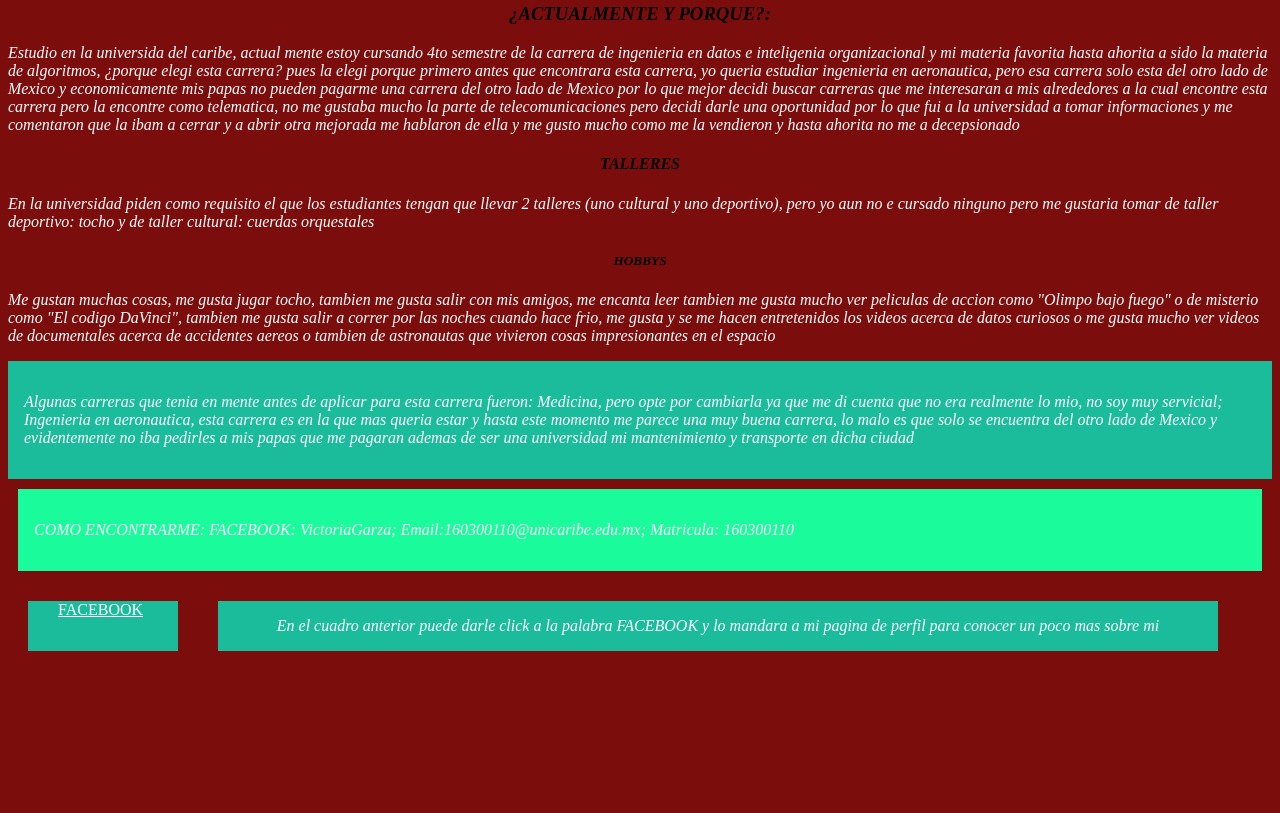
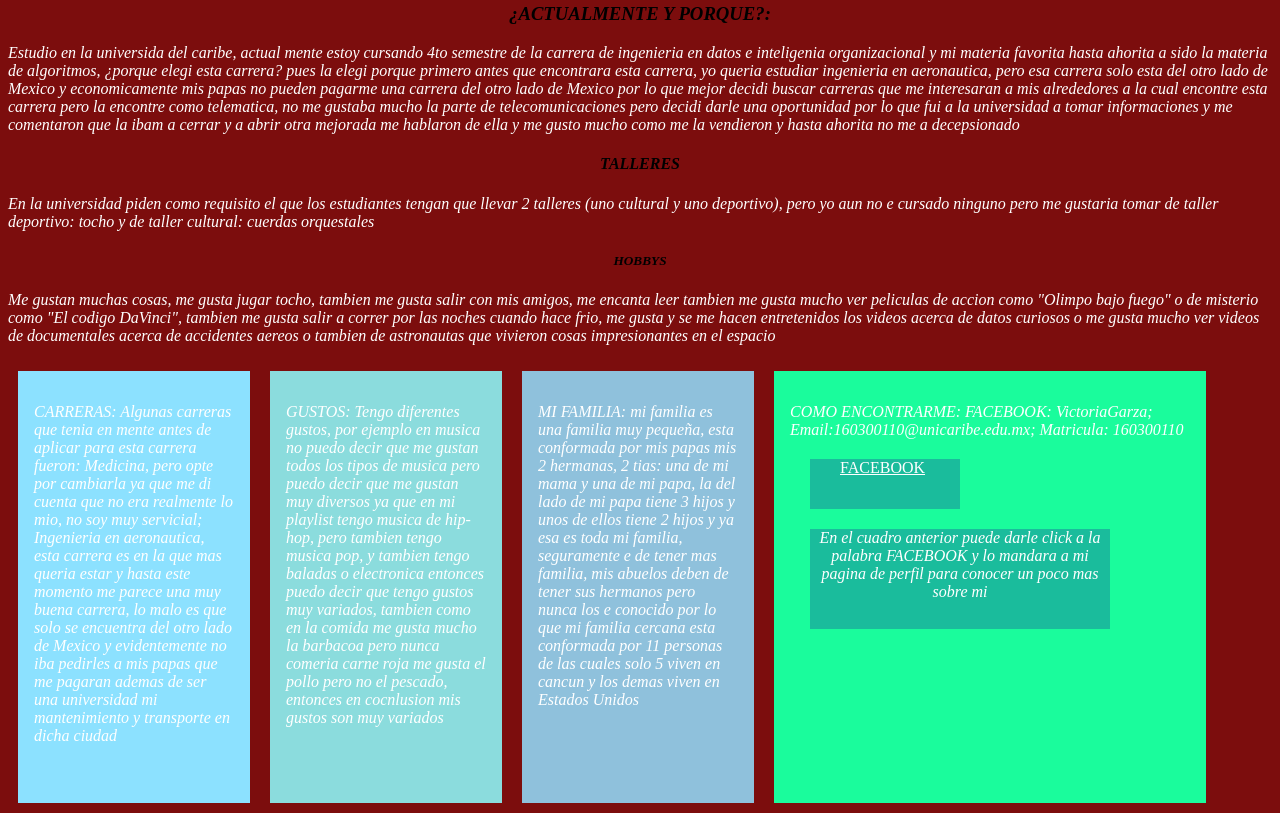
Before and after one commit to VictoriaGarza/Tarea02-PaginaWeb-27-Ene-18, a plain HTML site: page index.html in a window 1280 px wide. Shown: the part 978-1791 px from the top of the page. Before the commit the page ends 1649 px from the top, so only its background shows below. Drawn offline with Linux system fonts and the light colour scheme.

Commit message:
Segundo cambio y cambio final de mi pagina web

```diff
--- a/estilos.css
+++ b/estilos.css
@@ -18,23 +18,51 @@ p{
 
 .caja1{
 	padding: 1em;
-	background-color: #1abc9c;
+	background-color: #8ce1ff;
 	color: #fff;
+	float:left;
+	height:400px;
+	width:200px;
+	margin:10px;
 }
 
 .caja2{
-	margin:10px;
+	padding: 1em;
+	background-color: #8bdcdd;
+	color: #fff;
+	float:left;
+	height:400px;
+	width:200px;
+	margin: 10px;
+
+}.caja3{
+	padding: 1em;
+	background-color: #8fc1dc;
+	color: #fff;
+	float:left;
+	height:400px;
+	width:200px;
+	margin: 10px;
+}
+.caja4{
 	padding: 1em;
 	background-color: #1afc9c;
 	color: #fff;
+	float:left;
+	height:400px;
+	width:400px;
+	margin: 10px;
+
 }
+
+
 
 #Cuadro{
 	background-color:#1abc9c;
 	height:50px;
 	width:150px;
 	margin: 20px;
-	float:left;
+	float: none;
 }
 
 a{
@@ -45,9 +73,9 @@ a{
 
 #CuadroE{
 	background-color:#1abc9c;
-	height:50px;
-	width:1000px;
+	height:100px;
+	width:300px;
 	margin: 20px;
-	float:left;
+	float:none;
 	text-align: center
 }
--- a/index.html
+++ b/index.html
@@ -25,38 +25,61 @@
 		<div id="Encabezado"><h3>¿ACTUALMENTE Y PORQUE?:</h3>
 		</div>
 
-		<p>Estudio en la universida del caribe, actual mente estoy cursando 4to semestre de la carrera de ingenieria en datos e inteligenia organizacional y mi materia favorita hasta ahorita a sido la materia de algoritmos, ¿porque elegi esta carrera? pues la elegi porque primero antes que encontrara esta carrera, yo queria estudiar ingenieria en aeronautica, pero esa carrera solo esta del otro lado de Mexico y economicamente mis papas no pueden pagarme una carrera del otro lado de Mexico por lo que mejor decidi buscar carreras que me interesaran a mis alrededores a la cual encontre esta carrera pero la encontre como telematica, no me gustaba mucho la parte de telecomunicaciones pero decidi darle una oportunidad por lo que fui a la universidad a tomar informaciones y me comentaron que la ibam a cerrar y a abrir otra mejorada me hablaron de ella y me gusto mucho como me la vendieron y hasta ahorita no me a decepsionado</p>
+		<p>Estudio en la universida del caribe, actual mente estoy cursando 4to semestre de la carrera de ingenieria en datos e inteligenia organizacional y mi
+		   materia favorita hasta ahorita a sido la materia de algoritmos, ¿porque elegi esta carrera? pues la elegi porque primero antes que encontrara esta carrera, yo queria estudiar ingenieria en aeronautica, pero esa carrera solo esta del otro lado de Mexico y economicamente mis papas no pueden pagarme una carrera del otro lado de Mexico por lo que mejor decidi buscar carreras que me interesaran a mis alrededores a la cual encontre esta carrera pero la encontre como telematica, no me gustaba mucho la parte de telecomunicaciones pero decidi darle una oportunidad por lo que fui a la universidad a tomar informaciones y me comentaron que la ibam a cerrar y a abrir otra mejorada me hablaron de ella y me gusto mucho como me la vendieron y hasta ahorita no me a decepsionado</p>
 
 		<div id="Encabezado"><h4>TALLERES</h4>
 		</div>
 
-		<p>En la universidad piden como requisito el que los estudiantes tengan que llevar 2 talleres (uno cultural y uno deportivo), pero yo aun no e cursado ninguno pero me gustaria tomar de taller deportivo: tocho y de taller cultural: cuerdas orquestales</p>
+		<p>En la universidad piden como requisito el que los estudiantes tengan que llevar 2 talleres (uno cultural y uno deportivo), pero yo aun no e cursado ninguno
+		   pero me gustaria tomar de taller deportivo: tocho y de taller cultural: cuerdas orquestales</p>
 
 		<div id="Encabezado"><h5>HOBBYS</h5>
 		</div>
 
-		<p>Me gustan muchas cosas, me gusta jugar tocho, tambien me gusta salir con mis amigos, me encanta leer tambien me gusta mucho ver peliculas de accion como "Olimpo bajo fuego" o de misterio como "El codigo DaVinci", tambien me gusta salir a correr por las noches cuando hace frio, me gusta y se me hacen entretenidos los videos acerca de datos curiosos o me gusta mucho ver videos de documentales acerca de accidentes aereos o tambien de astronautas que vivieron cosas impresionantes en el espacio</p>
+		<p>Me gustan muchas cosas, me gusta jugar tocho, tambien me gusta salir con mis amigos, me encanta leer tambien me gusta mucho ver peliculas de accion como "Olimpo
+		   bajo fuego" o de misterio como "El codigo DaVinci", tambien me gusta salir a correr por las noches cuando hace frio, me gusta y se me hacen entretenidos los videos
+		   acerca de datos curiosos o me gusta mucho ver videos de documentales acerca de accidentes aereos o tambien de astronautas que vivieron cosas impresionantes en el espacio</p>
 
 		<div class="caja1">
-			<p>Algunas carreras que tenia en mente antes de aplicar para esta carrera fueron:
+			<p>CARRERAS: Algunas carreras que tenia en mente antes de aplicar para esta carrera fueron:
 			Medicina, pero opte por cambiarla ya que me di cuenta que no era realmente lo mio, no soy muy servicial;
-			Ingenieria en aeronautica, esta carrera es en la que mas queria estar y hasta este momento me parece una muy buena carrera, lo malo es que solo se encuentra del otro lado de Mexico y evidentemente no iba pedirles a mis papas que me pagaran ademas de ser una universidad mi mantenimiento y transporte en dicha ciudad</p>
+			Ingenieria en aeronautica, esta carrera es en la que mas queria estar y hasta este momento me parece una muy buena carrera, lo malo es que solo se encuentra del
+			otro lado de Mexico y evidentemente no iba pedirles a mis papas que me pagaran ademas de ser una universidad mi mantenimiento y transporte en dicha ciudad</p>
 		</div>
 
 		<div class="caja2">
+			<p>GUSTOS: Tengo diferentes gustos, por ejemplo en musica no puedo decir que me gustan todos los tipos de musica
+			   pero puedo decir que me gustan muy diversos ya que en mi playlist tengo musica de hip-hop, pero tambien tengo musica pop, y tambien
+			   tengo baladas o electronica entonces puedo decir que tengo gustos muy variados, tambien como en la comida me gusta mucho la barbacoa
+			   pero nunca comeria carne roja me gusta el pollo pero no el pescado, entonces en cocnlusion mis gustos son muy variados</p>
+		</div>
+		<div class="caja3">
+			<p> MI FAMILIA: mi familia es una familia muy pequeña, esta conformada por mis papas mis 2 hermanas, 2 tias: una de mi mama y una de mi papa,
+    			la del lado de mi papa tiene 3 hijos y unos de ellos tiene 2 hijos y ya esa es toda mi familia, seguramente e de tener mas familia, mis abuelos deben
+				de tener sus hermanos pero nunca los e conocido por lo que mi familia cercana esta conformada por 11 personas de las cuales solo 5 viven en cancun y los
+				demas viven en Estados Unidos</p>
+		</div>
+
+		<div class="caja4">
 			<p>COMO ENCONTRARME:
 			FACEBOOK: VictoriaGarza;
 			Email:160300110@unicaribe.edu.mx;
 			Matricula: 160300110 </p>
+
+			<div id="Cuadro">
+				<a href="https://www.facebook.com/victoriaandrea.garzaromero">FACEBOOK</a>
+			</div>
+
+			<div id="CuadroE">
+				<p>En el cuadro anterior puede darle click a la palabra FACEBOOK y lo mandara a mi pagina de perfil para conocer un poco mas sobre mi</p>
+			</div>
 		</div>
 
-		<div id="Cuadro">
-		<a href="https://www.facebook.com/victoriaandrea.garzaromero">FACEBOOK</a>
-		</div>
 
-		<div id="CuadroE">
-		<p>En el cuadro anterior puede darle click a la palabra FACEBOOK y lo mandara a mi pagina de perfil para conocer un poco mas sobre mi</p>
-		</div>
+
+
+
 
 
 
```
